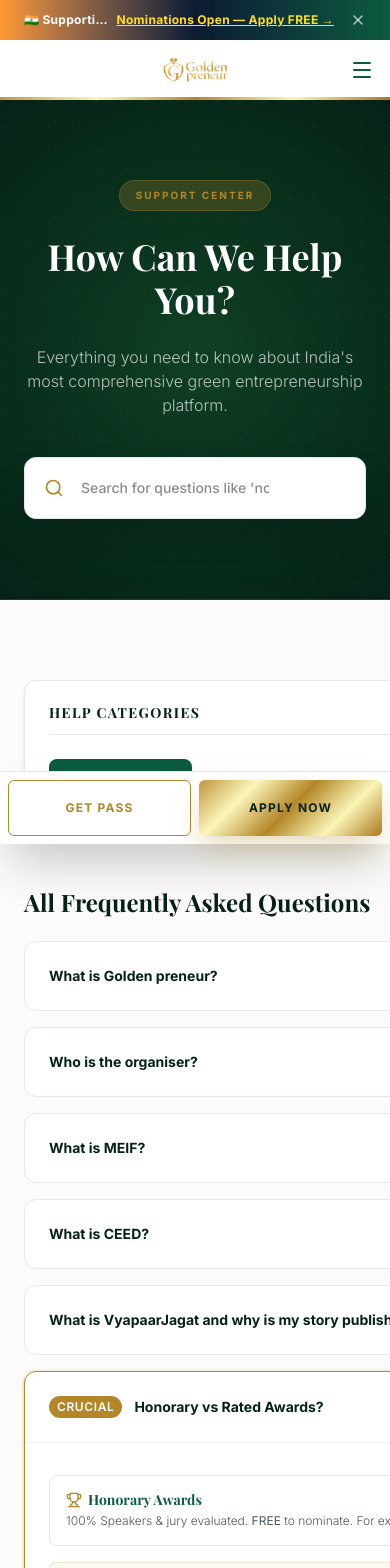
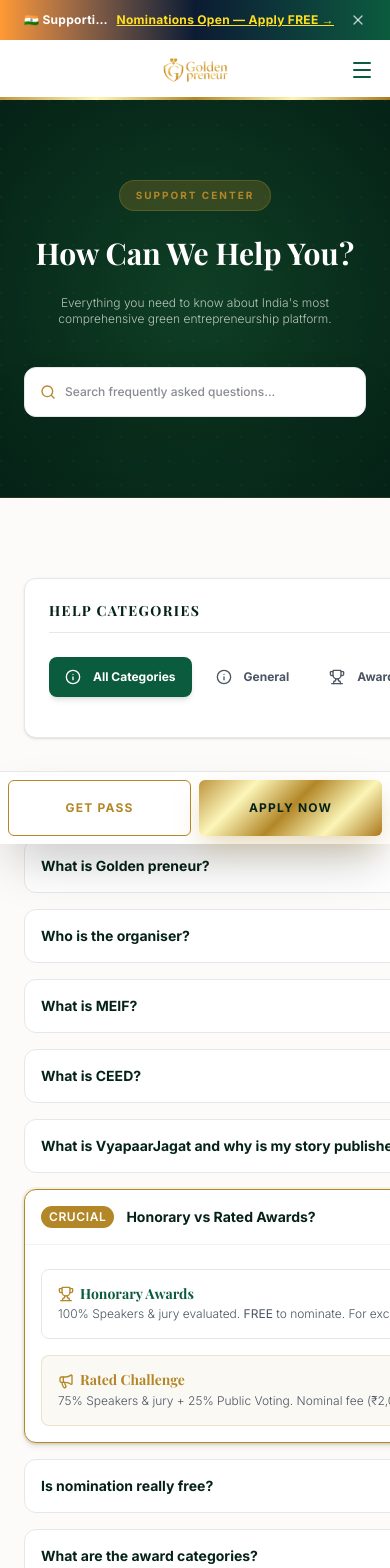
Before and after one commit to Hardikparmar2006/Goldenpreneur, a React (Vite) app: page /faqs in a window 390 px wide. Shown: the top 1568 px of the page. Built offline with nearby package versions, Linux system fonts and the light colour scheme; no server answers; a web font is replaced by a local one.

Commit message:
Optimize page layouts, profile cards, and search padding for narrow mobile screen responsiveness

```diff
--- a/src/pages/About.tsx
+++ b/src/pages/About.tsx
@@ -264,7 +264,7 @@
           <motion.div
             layout
             transition={{ type: "spring", stiffness: 100, damping: 15 }}
-            className="p-8 sm:p-16 relative z-10 flex flex-col items-center justify-center text-center w-full"
+            className="p-4 sm:p-16 relative z-10 flex flex-col items-center justify-center text-center w-full"
           >
             {!isProfileExpanded ? (
               // Initial State: Trendy 3D-effect VIP Card Cover
@@ -277,7 +277,7 @@
                   rotateX: -5,
                   boxShadow: "0px 25px 50px rgba(179, 135, 40, 0.25)"
                 }}
-                className="cursor-pointer group relative w-72 h-[430px] rounded-3xl overflow-hidden border border-gold-metallic/35 bg-[#062216] shadow-2xl flex flex-col justify-between p-6 transition-all duration-300"
+                className="cursor-pointer group relative w-full max-w-[250px] sm:w-72 h-[430px] rounded-3xl overflow-hidden border border-gold-metallic/35 bg-[#062216] shadow-2xl flex flex-col justify-between p-6 transition-all duration-300"
                 style={{ perspective: 1000 }}
               >
                 {/* Glowing neon aura behind */}
@@ -348,7 +348,7 @@
                 </div>
 
                 {/* Right Bento: Vision and Details */}
-                <div className="lg:col-span-8 bg-pure-white/5 border border-pure-white/10 p-8 sm:p-10 rounded-3xl flex flex-col justify-between relative overflow-hidden shadow-xl">
+                <div className="lg:col-span-8 bg-pure-white/5 border border-pure-white/10 p-5 sm:p-10 rounded-3xl flex flex-col justify-between relative overflow-hidden shadow-xl">
                   <div className="absolute -left-16 -bottom-16 w-32 h-32 rounded-full bg-[#0B5B3E]/10 blur-2xl"></div>
 
                   <div className="relative z-10">
--- a/src/pages/Contact.tsx
+++ b/src/pages/Contact.tsx
@@ -58,7 +58,7 @@
       <section className="relative z-20 -mt-10 px-6">
         <div className="max-w-md mx-auto">
           {/* Hardik Parmar */}
-          <div className="bg-pure-white rounded-3xl p-8 shadow-xl border border-light-grey flex flex-col items-center text-center hover:translate-y-[-4px] transition-all duration-300 group">
+          <div className="bg-pure-white rounded-3xl p-5 sm:p-8 shadow-xl border border-light-grey flex flex-col items-center text-center hover:translate-y-[-4px] transition-all duration-300 group">
             <div className="relative mb-6">
               <div className="w-28 h-28 rounded-full overflow-hidden border-4 border-cream-white shadow-md bg-white">
                 <img
@@ -80,7 +80,7 @@
             <p className="text-gray-500 mb-8 max-w-xs text-xs leading-relaxed font-light">
               Contact directly for web development, technical inquiries, and digital solution alignment.
             </p>
-            <div className="grid grid-cols-2 gap-3 w-full">
+            <div className="flex flex-col sm:grid sm:grid-cols-2 gap-3 w-full">
               <a
                 href="tel:+919558739086"
                 className="py-3 btn-premium-primary"
--- a/src/pages/FAQs.tsx
+++ b/src/pages/FAQs.tsx
@@ -215,24 +215,24 @@
           <div className="inline-flex items-center gap-2 bg-accent-gold/25 text-accent-gold border border-accent-gold/30 px-4 py-1.5 rounded-full text-[10px] font-bold uppercase tracking-[0.2em] mb-6">
             Support Center
           </div>
-          <h1 className="text-pure-white text-4xl sm:text-5xl md:text-6xl font-playfair font-bold mb-6">
+          <h1 className="text-pure-white text-3xl sm:text-5xl md:text-6xl font-playfair font-bold mb-6">
             How Can We Help You?
           </h1>
-          <p className="text-pure-white/70 text-base sm:text-lg font-light mb-10 max-w-2xl mx-auto">
+          <p className="text-pure-white/70 text-xs sm:text-base font-light mb-10 max-w-2xl mx-auto">
             Everything you need to know about India's most comprehensive green entrepreneurship platform.
           </p>
 
           {/* SEARCH BAR */}
           <div className="relative max-w-2xl mx-auto shadow-2xl rounded-xl">
-            <div className="absolute inset-y-0 left-5 flex items-center pointer-events-none text-medium-grey">
-              <Search className="w-5 h-5 text-accent-gold" />
+            <div className="absolute inset-y-0 left-4 sm:left-5 flex items-center pointer-events-none text-medium-grey">
+              <Search className="w-4 h-4 sm:w-5 sm:h-5 text-accent-gold" />
             </div>
             <input
               type="text"
               value={searchQuery}
               onChange={(e) => setSearchQuery(e.target.value)}
-              placeholder="Search for questions like 'nomination fee', 'event date'..."
-              className="w-full bg-pure-white text-dark-text py-5 pl-14 pr-24 rounded-xl focus:outline-none focus:ring-2 focus:ring-accent-gold font-medium text-sm border border-light-grey"
+              placeholder="Search frequently asked questions..."
+              className="w-full bg-pure-white text-dark-text py-4 sm:py-5 pl-10 pr-16 sm:pl-14 sm:pr-24 rounded-xl focus:outline-none focus:ring-2 focus:ring-accent-gold font-medium text-xs sm:text-sm border border-light-grey"
             />
             {searchQuery && (
               <button
@@ -316,7 +316,7 @@
                       >
                         <button
                           onClick={() => toggleAccordion(faq.id)}
-                          className="w-full text-left p-6 flex items-center justify-between text-base font-bold text-dark-green select-none"
+                          className="w-full text-left p-4 sm:p-6 flex items-center justify-between text-base font-bold text-dark-green select-none"
                         >
                           <div className="flex items-center gap-3">
                             {isCrucial && (
@@ -336,7 +336,7 @@
                         {/* Smooth collapse container */}
                         <div
                           className={`transition-all duration-300 ease-in-out ${
-                            isOpen ? 'max-h-[1000px] border-t border-light-grey/50 p-6' : 'max-h-0 overflow-hidden'
+                            isOpen ? 'max-h-[1000px] border-t border-light-grey/50 p-4 sm:p-6' : 'max-h-0 overflow-hidden'
                           }`}
                         >
                           <div className="text-xs sm:text-sm text-gray-600 leading-relaxed font-light">
```
